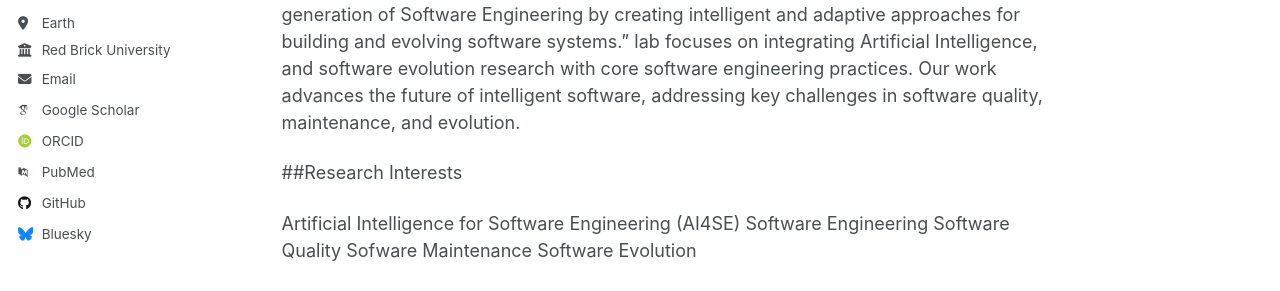
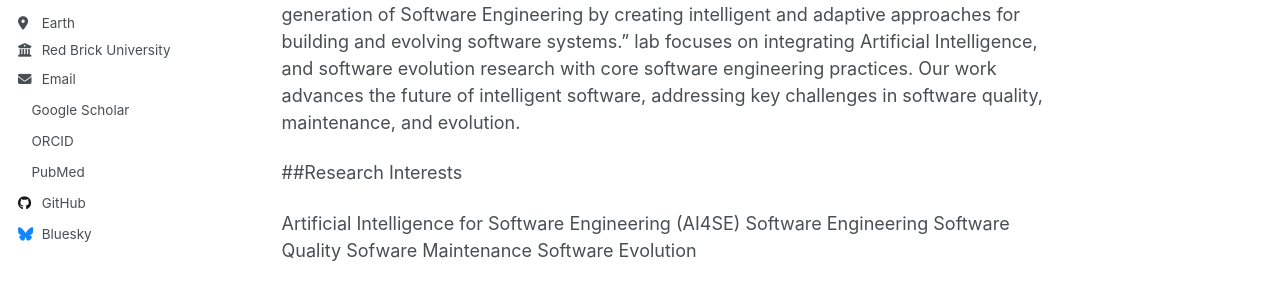
Before and after one commit to anwarghammam/aghammam.github.io, a Jekyll site: the page built from _pages/about.md, in a window 1280 px wide. Shown: the part 322-613 px from the top of the page. Built offline with Jekyll 4.4.1, drawn with Linux system fonts in a browser that asks for light colours; some web fonts are replaced; a script that is not in the unit is left out.

Commit message:
Update custom.html

```diff
--- a/_includes/head/custom.html
+++ b/_includes/head/custom.html
@@ -1,17 +1,2 @@
-{% include base_path %}
-
-<!-- start custom head snippets -->
-
-<!-- Support for Academicons -->
-<link rel="stylesheet" href="{{ base_path }}/assets/css/academicons.css"/>
-
-<!-- favicon from https://commons.wikimedia.org/wiki/File:OOjs_UI_icon_academic-progressive.svg -->
-<link rel="apple-touch-icon" sizes="180x180" href="{{ base_path }}/images/apple-touch-icon-180x180.png"/>
-<link rel="icon" type="image/svg+xml" href="{{ base_path }}/images/favicon.svg"/>
-<link rel="icon" type="image/png" href="{{ base_path }}/images/favicon-32x32.png" sizes="32x32"/>
-<link rel="icon" type="image/png" href="{{ base_path }}/images/favicon-192x192.png" sizes="192x192"/>
-<link rel="manifest" href="{{ base_path }}/images/manifest.json"/>
-<link rel="icon" href="/images/favicon.ico"/>
-<meta name="theme-color" content="#ffffff"/>
-
-<!-- end custom head snippets -->
+<link rel="apple-touch-icon" sizes="180x180" href="/apple-touch-icon.png">
+<link rel="shortcut icon" href="{{ "/assets/images/profile.jpeg" | relative_url }}">
```
